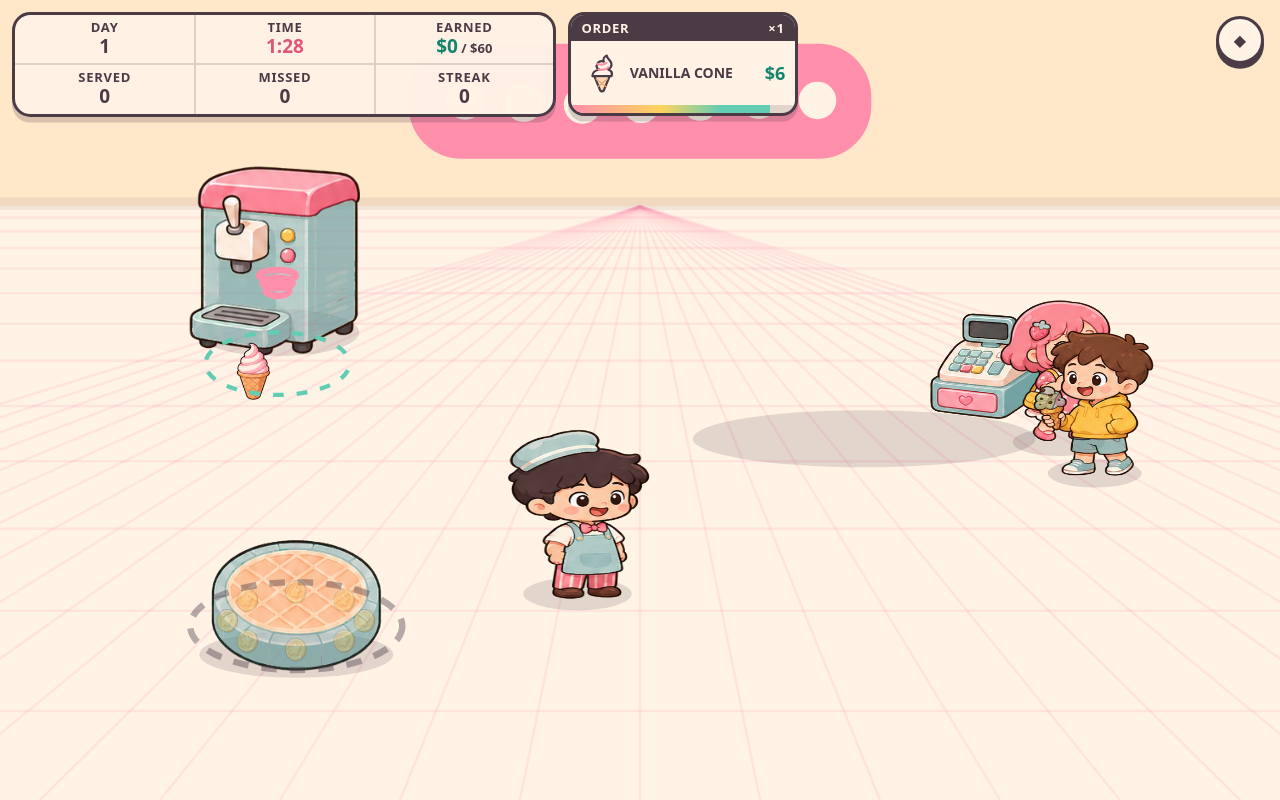
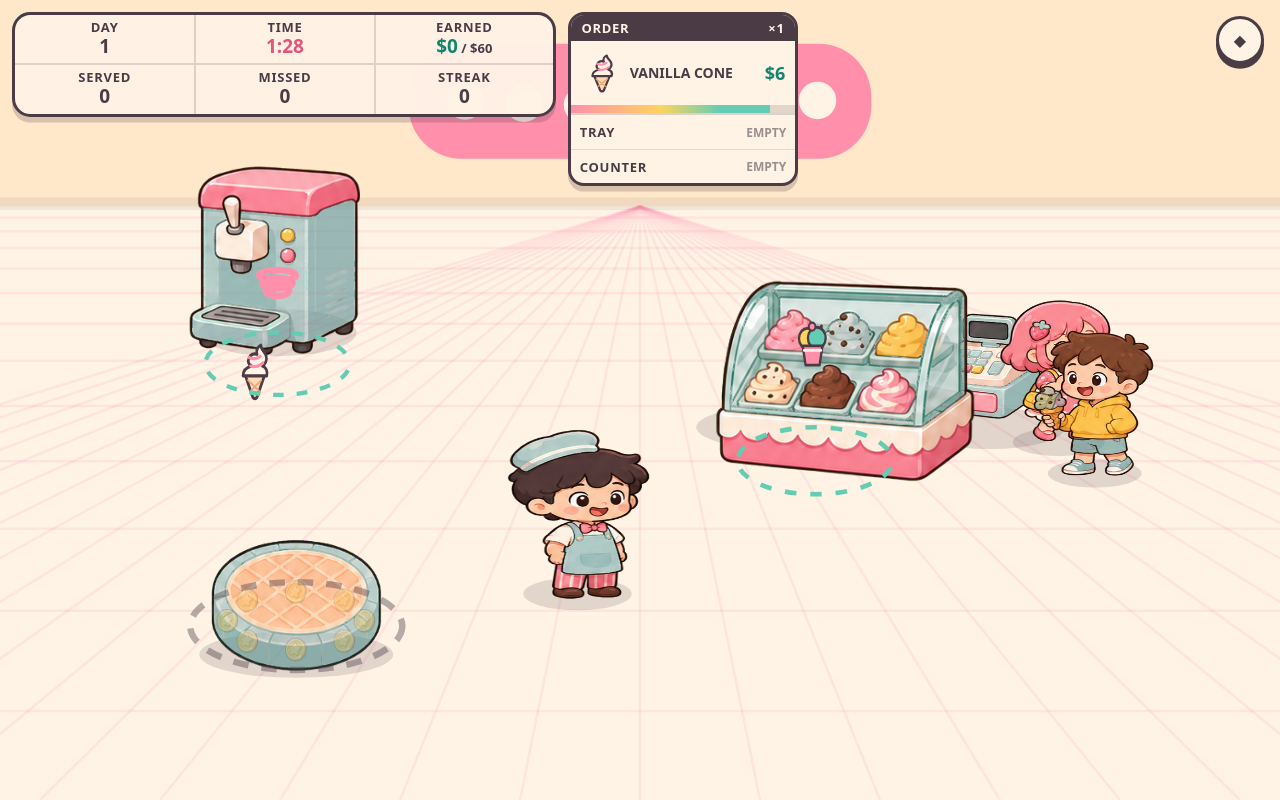
Before and after one commit to royashbrook/scoopaloo, a website built with Vite: page index.html in a window 1280 px wide. Both pictures are taken after a click on the button "START SHIFT". Built offline with nearby package versions, Linux system fonts and the light colour scheme.

Commit message:
feat: make mixed orders visible and recoverable (refs #24)

```diff
--- a/public/sw.js
+++ b/public/sw.js
@@ -5,7 +5,7 @@
 //     deployment; offline falls back to the cached shell.
 //   - hashed/static assets stay cache-first: their names change when they change.
 //   - only ok responses are ever cached.
-const CACHE = 'scoopaloo-v4'
+const CACHE = 'scoopaloo-v5'
 const SHELL = [
   '/',
   '/manifest.webmanifest',
@@ -13,6 +13,8 @@
   '/assets/scoopaloo-atlas.png?v=2',
   '/assets/brand/scoopaloo-logo.svg',
   '/assets/brand/scoopaloo-mark.svg',
+  '/assets/items/vanilla-cone.svg',
+  '/assets/items/sundae.svg',
   '/favicon.svg',
   '/apple-touch-icon.png',
   '/icon-192.png',
--- a/src/main.ts
+++ b/src/main.ts
@@ -7,7 +7,7 @@
 import { ShiftUi } from './shift-ui'
 import type { GameSkin } from './skin'
 import skinData from './skins/ice-cream.json'
-import { backingSize, computeViewport, worldToClient, type Viewport } from './viewport'
+import { backingSize, computeViewport, type Viewport } from './viewport'
 
 declare global {
   interface Window {
@@ -80,15 +80,12 @@
   const front = state.customers.find(customer => !customer.served && !customer.missed)
   let order = null
   if (front) {
-    const point = worldToClient(viewport, { x: front.x, y: front.y - 135 })
-    const width = Math.min(230, viewport.cssWidth - 24)
     order = {
-      x: Math.max(12, Math.min(viewport.cssWidth - width - 12, point.x - width / 2)),
-      y: Math.max(132, Math.min(viewport.cssHeight - 132, point.y)),
       label: front.order.label,
       quantity: front.order.quantity,
-      price: skin.shift.basePrice * front.order.quantity,
+      price: front.order.price,
       patience: front.patience / skin.shift.customerPatience,
+      icon: front.order.icon,
     }
   }
   shiftUi.update({
@@ -103,8 +100,17 @@
     bestStreak: state.shift.bestStreak,
     stars: state.shift.stars,
     success: goalMet(state),
+    wrongItem: state.events.some(event => event.kind === 'reject'),
+    trayItems: inventoryUi(state.player.trayItems),
+    counterItems: inventoryUi(state.counter.items),
     order,
   })
+}
+
+function inventoryUi(inventory: Record<string, number>): { label: string; icon: string; count: number }[] {
+  return Object.entries(inventory)
+    .filter(([, count]) => count > 0)
+    .map(([item, count]) => ({ label: skin.items[item].label, icon: skin.items[item].icon, count }))
 }
 
 requestAnimationFrame(frame)
@@ -161,7 +167,7 @@
   // fixed-time control (#14): the display clock drives dash offsets and idle
   // wiggles, so deterministic captures pin it to a chosen instant
   setTime: seconds => { state.time = seconds },
-  atlasReady: () => renderer.atlas.complete && renderer.atlas.naturalWidth > 0,
+  atlasReady: () => renderer.assetsReady(),
   startShift: () => startShift(state),
   retryShift: () => retryShift(state),
 }
--- a/src/render.ts
+++ b/src/render.ts
@@ -1,7 +1,7 @@
 import { byDepth, depthScale } from './depth'
-import type { GameState, Point } from './engine'
+import { inventoryTotal, type GameEvent, type GameState, type Point } from './engine'
 import type { GameSkin, SkinUpgrade } from './skin'
-import { nextUpgrade, stationPoint, upgradeSpot } from './skin'
+import { nextUpgrade, producerPoint, stationPoint, upgradeSpot } from './skin'
 import type { Viewport } from './viewport'
 import { worldToClient } from './viewport'
 
@@ -11,6 +11,7 @@
 export class Renderer {
   readonly context: CanvasRenderingContext2D
   readonly atlas = new Image()
+  readonly itemImages = new Map<string, HTMLImageElement>()
   reducedMotion = matchMedia('(prefers-reduced-motion: reduce)').matches
 
   constructor(readonly canvas: HTMLCanvasElement, readonly skin: GameSkin) {
@@ -18,6 +19,16 @@
     if (!context) throw new Error('canvas unavailable')
     this.context = context
     this.atlas.src = skin.spriteSheet
+    for (const [id, item] of Object.entries(skin.items)) {
+      const image = new Image()
+      image.src = item.icon
+      this.itemImages.set(id, image)
+    }
+  }
+
+  assetsReady(): boolean {
+    return this.atlas.complete && this.atlas.naturalWidth > 0
+      && [...this.itemImages.values()].every(image => image.complete && image.naturalWidth > 0)
   }
 
   draw(state: GameState, joystick: Joystick, view: Viewport): void {
@@ -33,19 +44,24 @@
     // every drawable is one grounded unit (#14): sprite, shadow, stock, rings all
     // scale together around the unit's ground-contact anchor. byDepth is the ONLY
     // ordering rule; ties keep this list's order (stations, spots, creatures).
-    const machineAnchor = { x: stationPoint(this.skin, 'machine').x, y: this.skin.stations.machine.depth }
-    const counterAnchor = { x: stationPoint(this.skin, 'counter').x, y: this.skin.stations.counter.depth }
     const things: (Drawable & { anchor: Point })[] = [
-      { anchor: machineAnchor, draw: () => this.drawMachine(state) },
-      { anchor: counterAnchor, draw: () => this.drawCounter(state) },
+      ...Object.entries(this.skin.producers).map(([source, producer]) => ({
+        anchor: { x: producerPoint(this.skin, source).x, y: producer.depth },
+        draw: () => this.drawProducer(state, source),
+      })),
+      {
+        anchor: { x: stationPoint(this.skin, 'counter').x, y: this.skin.stations.counter.depth },
+        draw: () => this.drawCounter(state),
+      },
       ...this.upgradeSpots(state),
       ...state.customers.map(customer => ({ anchor: { x: customer.x, y: customer.y }, draw: () => this.drawCustomer(customer.look, customer.x, customer.y, customer.served, customer.missed, state.time) })),
       { anchor: { x: state.player.x, y: state.player.y }, draw: () => this.drawPlayer(state) },
     ]
     things.sort(byDepth).forEach(item => this.grounded(item.anchor, item.draw))
     state.flyingCoins.forEach(coin => this.grounded({ x: coin.x, y: coin.y }, () => this.drawCoin(coin.x, coin.y, coin.age)))
-    state.events.forEach(event => this.grounded({ x: event.x, y: event.y }, () => this.drawEvent(event.kind, event.x, event.y, event.age)))
-    state.events.filter(event => event.kind === 'pay' && event.amount).forEach(event => this.drawPayAmount(event.x, event.y, event.age, event.amount ?? 0, view))
+    state.events.forEach(event => this.grounded({ x: event.x, y: event.y }, () => this.drawEvent(event)))
+    state.events.filter(event => event.kind === 'pay' && event.amount).forEach(event =>
+      this.drawPayAmount(event.x, event.y, event.age, event.amount ?? 0, event.tip ?? 0, view))
     if (joystick.active) this.drawJoystick(joystick)
   }
 
@@ -102,42 +118,55 @@
     ctx.fillRect(left, 158, view.viewWidth, 10)
   }
 
-  private drawMachine(state: GameState): void {
-    const [x, y, width, height] = this.skin.stations.machine.draw
-    const [column, row] = this.skin.stations.machine.sprite
-    const machine = stationPoint(this.skin, 'machine')
-    this.shadow(machine.x, machine.y + 6, 76, 22)
+  private drawProducer(state: GameState, sourceId: string): void {
+    const producer = this.skin.producers[sourceId]
+    const source = state.sources[sourceId]
+    const [x, y, width, height] = producer.draw
+    const [column, row] = producer.sprite
+    const point = producerPoint(this.skin, sourceId)
+    this.shadow(point.x, point.y + 6, width * .42, 22)
     this.sprite(column, row, x, y, width, height)
+    if (sourceId === this.skin.progression.startingStation) {
       const ctx = this.context
       ctx.save()
       ctx.strokeStyle = this.skin.palette.strawberry
       ctx.lineWidth = 6
       for (let i = 0; i < 3; i++) {
         ctx.beginPath()
-      ctx.ellipse(190, 213 + i * 7, 17 - i * 3, 5, 0, 0, Math.PI * 2)
+        ctx.ellipse(point.x, point.y - 47 + i * 7, 17 - i * 3, 5, 0, 0, Math.PI * 2)
         ctx.stroke()
       }
       ctx.restore()
-    const [itemColumn, itemRow] = this.skin.sprites.item
-    for (let i = 0; i < state.machine.stock; i++) this.sprite(itemColumn, itemRow, 145 + i * 34, 273 - i * 3, 48, 58)
-    this.pickupRing(machine.x, machine.y + 35, state.time)
+    }
+    const { origin, step, size } = producer.stockDisplay
+    for (let i = 0; i < source.stock; i++) {
+      this.drawItem(source.item, origin[0] + step[0] * i, origin[1] + step[1] * i, size[0], size[1])
+    }
+    this.pickupRing(point.x, point.y + 35, state.time)
   }
 
   private drawCounter(state: GameState): void {
-    const [counterX, counterY, counterWidth, counterHeight] = this.skin.stations.counter.draw
-    const [counterColumn, counterRow] = this.skin.stations.counter.sprite
-    const [registerX, registerY, registerWidth, registerHeight] = this.skin.stations.register.draw
-    const [registerColumn, registerRow] = this.skin.stations.register.sprite
-    this.shadow(650, 352, 150, 25)
-    this.sprite(counterColumn, counterRow, counterX, counterY, counterWidth, counterHeight)
-    this.sprite(registerColumn, registerRow, registerX, registerY, registerWidth, registerHeight)
-    const [itemColumn, itemRow] = this.skin.sprites.item
-    for (let i = 0; i < state.counter.stock; i++) this.sprite(itemColumn, itemRow, 590 + i * 42, 238, 52, 63)
+    const station = this.skin.stations.counter
+    const [x, y, width, height] = station.draw
+    const [column, row] = station.sprite
+    const counter = stationPoint(this.skin, 'counter')
+    this.shadow(counter.x, counter.y + 8, 65, 18)
+    this.sprite(column, row, x, y, width, height)
+    const stock = inventoryItems(state.counter.items)
+    if (stock.length > 0) {
+      const ctx = this.context
+      ctx.fillStyle = this.skin.palette.cream
+      ctx.strokeStyle = this.skin.palette.cocoa
+      ctx.lineWidth = 4
+      rounded(ctx, counter.x - 88, counter.y - 40, 82, 27, 12); ctx.fill(); ctx.stroke()
+      stock.slice(0, 4).forEach((item, index) =>
+        this.drawItem(item, counter.x - 82 + index * 20, counter.y - 71, 29, 38))
+    }
     if (state.counter.serveTimer > 0) {
       const ctx = this.context
       ctx.strokeStyle = this.skin.palette.mint
       ctx.lineWidth = 8
-      ctx.beginPath(); ctx.arc(800, 250, 24, -.5 * Math.PI, (-.5 + state.counter.serveTimer / .7 * 2) * Math.PI); ctx.stroke()
+      ctx.beginPath(); ctx.arc(counter.x, counter.y - 85, 24, -.5 * Math.PI, (-.5 + state.counter.serveTimer / .7 * 2) * Math.PI); ctx.stroke()
     }
   }
 
@@ -197,14 +226,28 @@
     const player = state.player
     const stride = player.moving && !this.reducedMotion ? Math.sin(state.time * 13) : 0
     const bob = Math.abs(stride) * -4
-    const [column, row] = player.tray > 0
-      ? this.skin.sprites.player.carry
-      : player.moving
+    const carried = inventoryItems(player.trayItems)
+    const [column, row] = player.moving
       ? (player.facing < 0 ? this.skin.sprites.player.walkLeft : this.skin.sprites.player.walkRight)
       : this.skin.sprites.player.idle
     const carryWobble = player.tray > 0 && !this.reducedMotion ? Math.sin(player.trayWobble) * 2 : 0
     this.shadow(player.x, player.y + 5, 43 + Math.abs(stride) * 4, 13)
     this.sprite(column, row, player.x - 66 + carryWobble, player.y - 130 + bob, 132, 142)
+    if (carried.length > 0) {
+      const ctx = this.context
+      const itemWidth = Math.min(34, 82 / carried.length)
+      const trayWidth = Math.max(58, carried.length * itemWidth + 12)
+      const trayX = player.x - trayWidth / 2 + carryWobble
+      const trayY = player.y - 25 + bob
+      carried.slice(0, 5).forEach((item, index) => {
+        const start = player.x - carried.length * itemWidth / 2 + carryWobble
+        this.drawItem(item, start + index * itemWidth, trayY - 36, itemWidth, 40)
+      })
+      ctx.fillStyle = this.skin.palette.cocoa
+      ctx.strokeStyle = this.skin.palette.cocoa
+      ctx.lineWidth = 2
+      rounded(ctx, trayX, trayY, trayWidth, 8, 4); ctx.fill(); ctx.stroke()
+    }
   }
 
   private drawCustomer(look: number, x: number, y: number, served: boolean, missed: boolean, time: number): void {
@@ -234,16 +277,16 @@
     this.sprite(column, row, x - 15 * pulse, y - 15 * pulse, 30 * pulse, 30 * pulse)
   }
 
-  private drawEvent(kind: string, x: number, y: number, age: number): void {
+  private drawEvent(event: GameEvent): void {
     const ctx = this.context
-    const t = Math.min(1, age / .75)
+    const { kind, x, y } = event
+    const t = Math.min(1, event.age / .75)
     ctx.save()
     ctx.globalAlpha = 1 - t
-    if (kind === 'pickup' || kind === 'drop') {
+    if ((kind === 'pickup' || kind === 'drop') && event.item) {
       const direction = kind === 'pickup' ? -1 : 1
       const arcY = y - 45 - Math.sin(t * Math.PI) * 45 * direction
-      const [column, row] = this.skin.sprites.item
-      this.sprite(column, row, x - 22 + t * 20 * direction, arcY, 44, 52)
+      this.drawItem(event.item, x - 22 + t * 20 * direction, arcY, 44, 52)
     } else if (kind === 'pay') {
       const [column, row] = this.skin.sprites.coin
       for (let i = 0; i < 4; i++) this.sprite(column, row, x - 14 + Math.cos(i * 2) * t * 65, y - 40 - Math.sin(t * Math.PI) * (40 + i * 5), 28, 28)
@@ -257,7 +300,7 @@
 
   // Revenue is critical feedback, so its label stays in CSS pixels instead of
   // shrinking with the world on tall phones.
-  private drawPayAmount(x: number, y: number, age: number, amount: number, view: Viewport): void {
+  private drawPayAmount(x: number, y: number, age: number, amount: number, tip: number, view: Viewport): void {
     const ctx = this.context
     const point = worldToClient(view, { x, y: y - 80 })
     const t = Math.min(1, age / .9)
@@ -270,8 +313,9 @@
     ctx.lineWidth = 5
     ctx.strokeStyle = this.skin.palette.cocoa
     ctx.fillStyle = this.skin.palette.sunshine
-    ctx.strokeText(`+$${amount}`, point.x, point.y - t * 24)
-    ctx.fillText(`+$${amount}`, point.x, point.y - t * 24)
+    const label = tip > 0 ? `+$${amount}  $${tip} TIP` : `+$${amount}`
+    ctx.strokeText(label, point.x, point.y - t * 24)
+    ctx.fillText(label, point.x, point.y - t * 24)
     ctx.restore()
   }
 
@@ -321,6 +365,23 @@
     ctx.drawImage(this.atlas, rx * scaleX, ry * scaleY, rw * scaleX, rh * scaleY, 0, 0, width, height)
     ctx.restore()
   }
+
+  private drawItem(item: string, x: number, y: number, width: number, height: number): void {
+    const image = this.itemImages.get(item)
+    const ctx = this.context
+    if (image?.complete && image.naturalWidth > 0) {
+      ctx.drawImage(image, x, y, width, height)
+      return
+    }
+    ctx.fillStyle = this.skin.items[item]?.color ?? this.skin.palette.sunshine
+    ctx.strokeStyle = this.skin.palette.cocoa
+    ctx.lineWidth = 3
+    ctx.beginPath(); ctx.ellipse(x + width / 2, y + height / 2, width * .35, height * .35, 0, 0, Math.PI * 2); ctx.fill(); ctx.stroke()
+  }
+}
+
+function inventoryItems(inventory: Record<string, number>): string[] {
+  return Object.entries(inventory).flatMap(([item, count]) => Array(Math.max(0, count)).fill(item))
 }
 
 function rounded(ctx: CanvasRenderingContext2D, x: number, y: number, width: number, height: number, radius: number): void {
--- a/src/shift-ui.ts
+++ b/src/shift-ui.ts
@@ -12,9 +12,10 @@
   bestStreak: number
   stars: number
   success: boolean
+  wrongItem?: boolean
+  trayItems?: InventoryUiItem[]
+  counterItems?: InventoryUiItem[]
   order?: {
-    x: number
-    y: number
     label: string
     quantity: number
     price: number
@@ -22,6 +23,8 @@
     icon?: string
   } | null
 }
+
+type InventoryUiItem = { label: string; icon: string; count: number }
 
 type ShiftActions = { start: () => void; retry: () => void; next: () => void }
 
@@ -49,6 +52,11 @@
           <b data-field="order-price">$6</b>
         </div>
         <div class="patience-track" aria-label="Customer patience"><i data-field="patience"></i></div>
+        <div class="ticket-warning" data-field="ticket-warning" aria-live="assertive" hidden>WRONG ITEM</div>
+        <div class="inventory-readout">
+          <div><span>TRAY</span><div data-inventory="tray"></div></div>
+          <div><span>COUNTER</span><div data-inventory="counter"></div></div>
+        </div>
       </aside>
 
       <section class="shift-card ready-card" aria-labelledby="ready-title">
@@ -114,6 +122,10 @@
     const ticket = this.fields.ticket
     const showTicket = state.phase === 'playing' && Boolean(state.order)
     ticket.hidden = !showTicket
+    ticket.classList.toggle('is-wrong', Boolean(state.wrongItem))
+    this.fields['ticket-warning'].hidden = !state.wrongItem
+    this.renderInventory('tray', state.trayItems ?? [])
+    this.renderInventory('counter', state.counterItems ?? [])
     if (!state.order) return
     this.set('order-label', state.order.label)
     this.set('order-quantity', `×${state.order.quantity}`)
@@ -127,6 +139,28 @@
     const text = String(value)
     if (this.fields[field]?.textContent !== text) this.fields[field].textContent = text
   }
+
+  private renderInventory(name: string, items: InventoryUiItem[]): void {
+    const target = this.root.querySelector<HTMLElement>(`[data-inventory="${name}"]`)
+    if (!target) return
+    const signature = items.map(item => `${item.icon}:${item.count}`).join('|') || 'empty'
+    if (target.dataset.signature === signature) return
+    target.dataset.signature = signature
+    if (items.length === 0) {
+      const empty = document.createElement('em')
+      empty.textContent = 'EMPTY'
+      target.replaceChildren(empty)
+      return
+    }
+    target.replaceChildren(...items.flatMap(item => {
+      const icon = document.createElement('img')
+      icon.src = item.icon
+      icon.alt = item.label
+      const count = document.createElement('b')
+      count.textContent = `×${item.count}`
+      return [icon, count]
+    }))
+  }
 }
 
 function clock(seconds: number): string {
--- a/src/skins/ice-cream.json
+++ b/src/skins/ice-cream.json
@@ -63,9 +63,9 @@
       "draw": [525, 200, 245, 195],
       "sprite": [2, 2],
       "stockDisplay": {
-        "origin": [590, 238],
-        "step": [42, 0],
-        "size": [52, 63]
+        "origin": [598, 245],
+        "step": [45, 0],
+        "size": [39, 47]
       },
       "interval": 2.1,
       "capacity": 3
--- a/src/style.css
+++ b/src/style.css
@@ -128,6 +128,33 @@
   background: linear-gradient(90deg, #ff8fab, #ffd45e 45%, #63cdb4 75%);
   transition: width .1s linear;
 }
+.order-ticket.is-wrong { border-color: #d63e64; animation: ticket-wrong .16s ease-in-out 2; }
+.ticket-warning {
+  padding: .38rem .6rem;
+  color: #fff3e6;
+  background: #d63e64;
+  font-size: 14px;
+  font-weight: 900;
+  letter-spacing: .055em;
+  text-align: center;
+}
+.inventory-readout { border-top: 2px solid rgb(74 59 69 / .18); }
+.inventory-readout > div {
+  display: grid;
+  grid-template-columns: 4.4rem 1fr;
+  align-items: center;
+  min-height: 34px;
+  padding: .2rem .55rem;
+}
+.inventory-readout > div + div { border-top: 1px solid rgb(74 59 69 / .14); }
+.inventory-readout span { font-size: 13px; font-weight: 900; letter-spacing: .055em; }
+.inventory-readout [data-inventory] { display: flex; align-items: center; justify-content: flex-end; gap: .18rem; min-width: 0; }
+.inventory-readout img { width: 25px; height: 25px; object-fit: contain; }
+.inventory-readout b { margin-right: .28rem; font-size: 14px; }
+.inventory-readout em { font-size: 12px; font-style: normal; font-weight: 800; opacity: .55; }
+@keyframes ticket-wrong {
+  50% { translate: .3rem 0; }
+}
 
 .shift-card {
   position: fixed;
@@ -244,7 +271,7 @@
   50% { margin-bottom: .5rem; }
 }
 @media (prefers-reduced-motion: reduce) {
-  .update-toast { animation: none; }
+  .update-toast, .order-ticket.is-wrong { animation: none; }
 }
 
 dialog {
```
Also changed, not shown: tests/brand.spec.ts (+4 -0 lines), tests/orders.spec.ts (added, +205 -0 lines), tests/shift.spec.ts (+7 -2 lines). Lines whose indentation alone changed are shown as unchanged.
